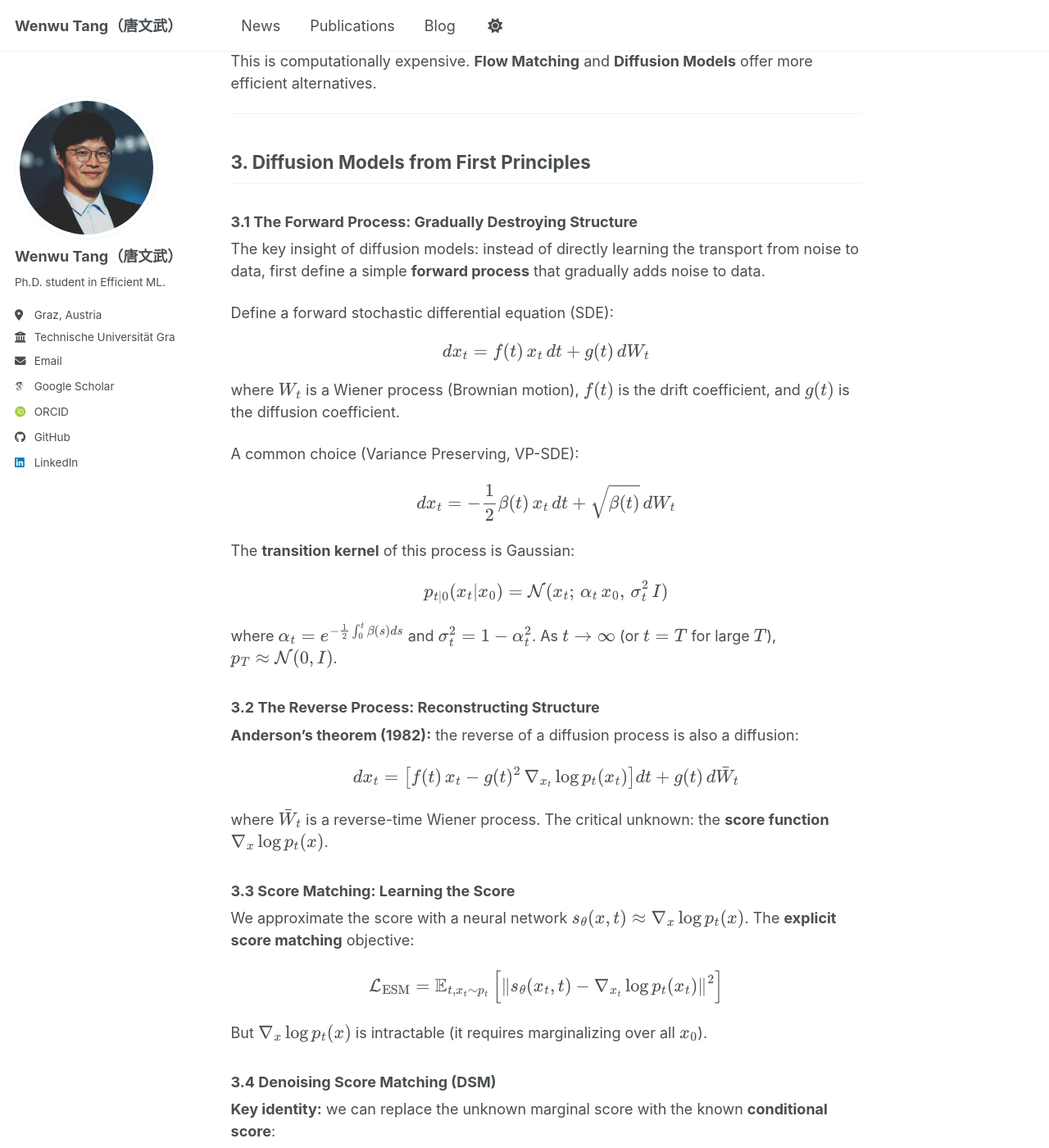
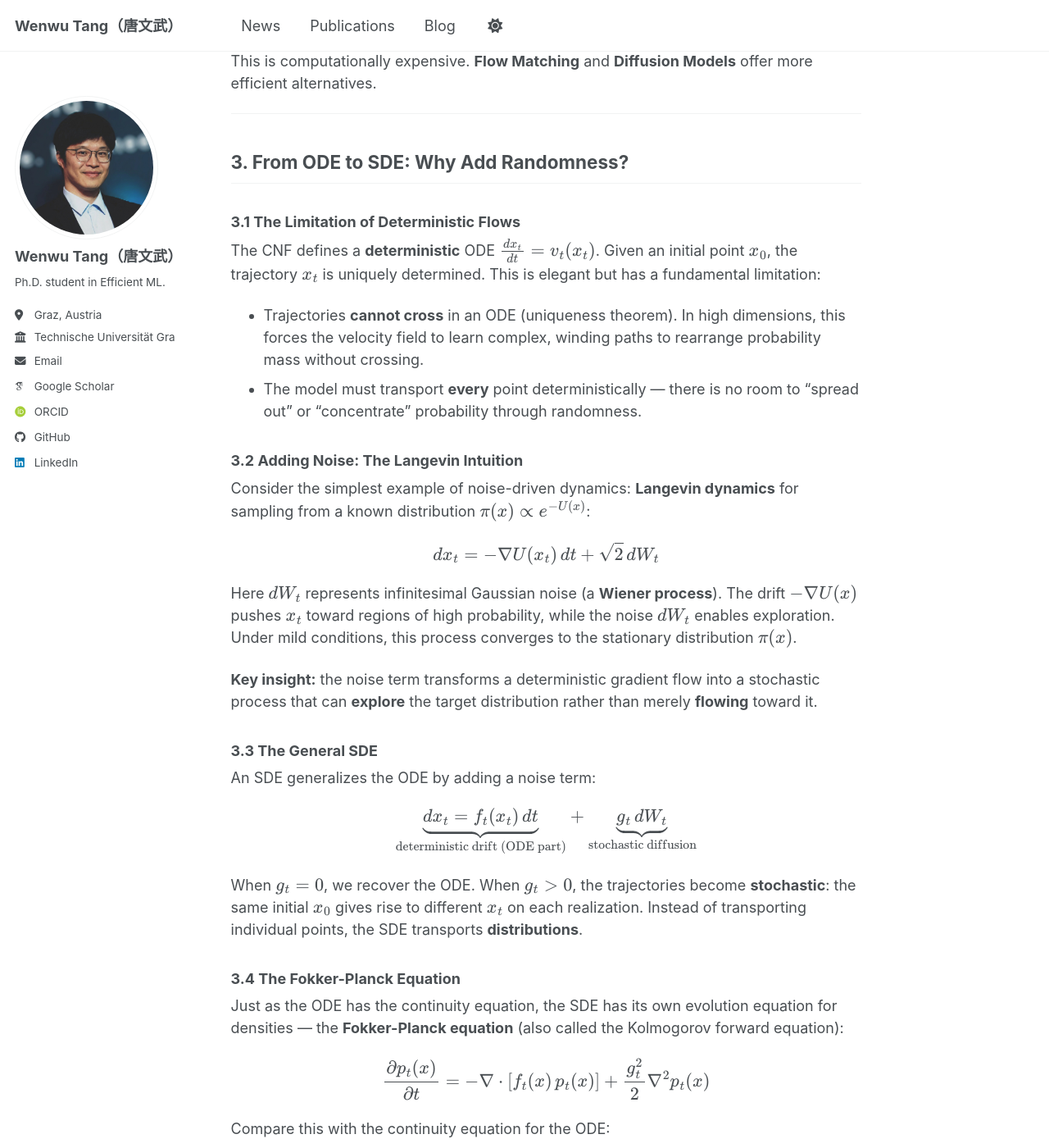
Before and after one commit to TWWinde/TWWinde.github.io, a Jekyll site: the page built from _posts/2012-08-14-blog-post-1.md, in a window 1280 px wide and 1400 px high, scrolled down 1486 px. Shown: the whole window at 82% size. Built offline with Jekyll 4.4.1, drawn with Linux system fonts in a browser that asks for light colours; some web fonts are replaced; a script bundle is joined from its source files by our own code; library files that are not in the unit come from our copies; some of the changed text lies outside the part shown.

Commit message:
add ODE to SDE transition section and fix section numbering

```diff
--- a/_posts/2012-08-14-blog-post-1.md
+++ b/_posts/2012-08-14-blog-post-1.md
@@ -63,9 +63,72 @@ This is computationally expensive. **Flow Matching** and **Diffusion Models** of
 
 ---
 
-## 3. Diffusion Models from First Principles
+## 3. From ODE to SDE: Why Add Randomness?
 
-### 3.1 The Forward Process: Gradually Destroying Structure
+### 3.1 The Limitation of Deterministic Flows
+
+The CNF defines a **deterministic** ODE $$\frac{dx_t}{dt} = v_t(x_t)$$. Given an initial point $$x_0$$, the trajectory $$x_t$$ is uniquely determined. This is elegant but has a fundamental limitation:
+
+- Trajectories **cannot cross** in an ODE (uniqueness theorem). In high dimensions, this forces the velocity field to learn complex, winding paths to rearrange probability mass without crossing.
+- The model must transport **every** point deterministically — there is no room to "spread out" or "concentrate" probability through randomness.
+
+### 3.2 Adding Noise: The Langevin Intuition
+
+Consider the simplest example of noise-driven dynamics: **Langevin dynamics** for sampling from a known distribution $$\pi(x) \propto e^{-U(x)}$$:
+
+$$
+dx_t = -\nabla U(x_t) \, dt + \sqrt{2} \, dW_t
+$$
+
+Here $$dW_t$$ represents infinitesimal Gaussian noise (a **Wiener process**). The drift $$-\nabla U(x)$$ pushes $$x_t$$ toward regions of high probability, while the noise $$dW_t$$ enables exploration. Under mild conditions, this process converges to the stationary distribution $$\pi(x)$$.
+
+**Key insight:** the noise term transforms a deterministic gradient flow into a stochastic process that can **explore** the target distribution rather than merely **flowing** toward it.
+
+### 3.3 The General SDE
+
+An SDE generalizes the ODE by adding a noise term:
+
+$$
+\underbrace{dx_t = f_t(x_t) \, dt}_{\text{deterministic drift (ODE part)}} + \underbrace{g_t \, dW_t}_{\text{stochastic diffusion}}
+$$
+
+When $$g_t = 0$$, we recover the ODE. When $$g_t > 0$$, the trajectories become **stochastic**: the same initial $$x_0$$ gives rise to different $$x_t$$ on each realization. Instead of transporting individual points, the SDE transports **distributions**.
+
+### 3.4 The Fokker-Planck Equation
+
+Just as the ODE has the continuity equation, the SDE has its own evolution equation for densities — the **Fokker-Planck equation** (also called the Kolmogorov forward equation):
+
+$$
+\frac{\partial p_t(x)}{\partial t} = -\nabla \cdot \left[ f_t(x) \, p_t(x) \right] + \frac{g_t^2}{2} \nabla^2 p_t(x)
+$$
+
+Compare this with the continuity equation for the ODE:
+
+$$
+\frac{\partial p_t(x)}{\partial t} = -\nabla \cdot \left[ v_t(x) \, p_t(x) \right]
+$$
+
+The extra term $$\frac{g_t^2}{2} \nabla^2 p_t$$ is a **diffusion term** — it spreads out the density, acting like heat diffusion. This is exactly why the noise makes SDEs more flexible: the diffusion term provides an additional mechanism for shaping the probability density beyond what the drift alone can achieve.
+
+### 3.5 SDE as a Generalization of ODE
+
+We can now see the hierarchy clearly:
+
+| | **ODE** | **SDE** |
+|---|---|---|
+| **Equation** | $$dx = v_t(x) \, dt$$ | $$dx = f_t(x) \, dt + g_t \, dW_t$$ |
+| **Trajectories** | Deterministic | Stochastic |
+| **Density evolution** | Continuity equation | Fokker-Planck equation |
+| **Transport mechanism** | Drift only | Drift + diffusion |
+| **Path crossings** | Forbidden | Allowed (in distribution) |
+
+The crucial realization that leads to diffusion models: **if we design the SDE so that the forward process is simple (gradually adding noise), then the reverse process provides a principled way to generate data from noise.**
+
+---
+
+## 4. Diffusion Models from First Principles
+
+### 4.1 The Forward Process: Gradually Destroying Structure
 
 The key insight of diffusion models: instead of directly learning the transport from noise to data, first define a simple **forward process** that gradually adds noise to data.
 
```
Also changed, not shown: other parts of _posts/2012-08-14-blog-post-1.md (+13 -13 lines).
